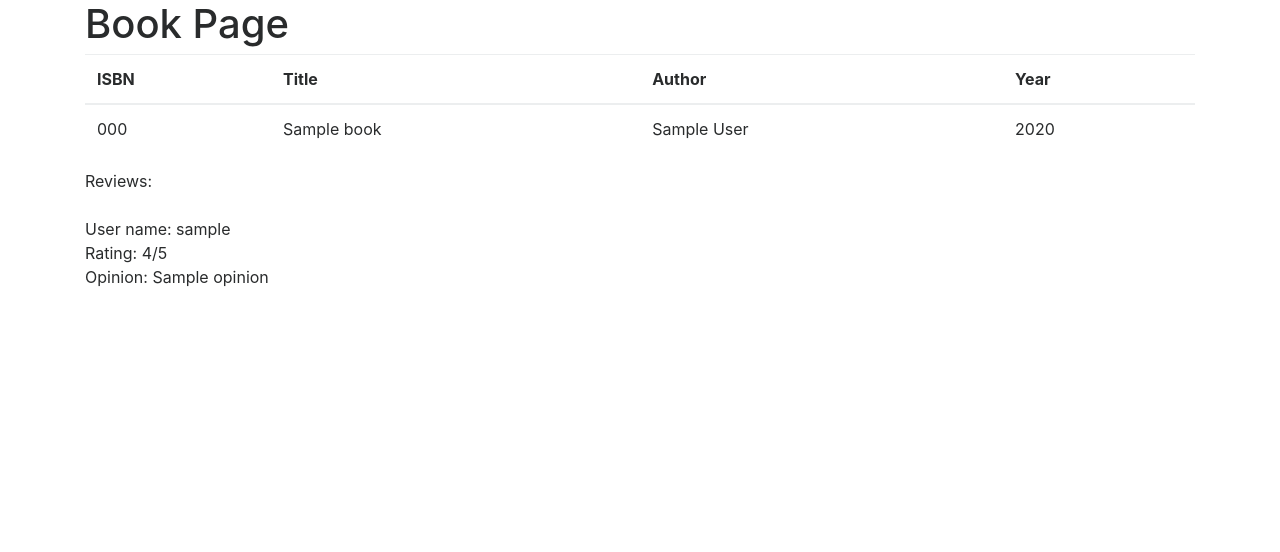
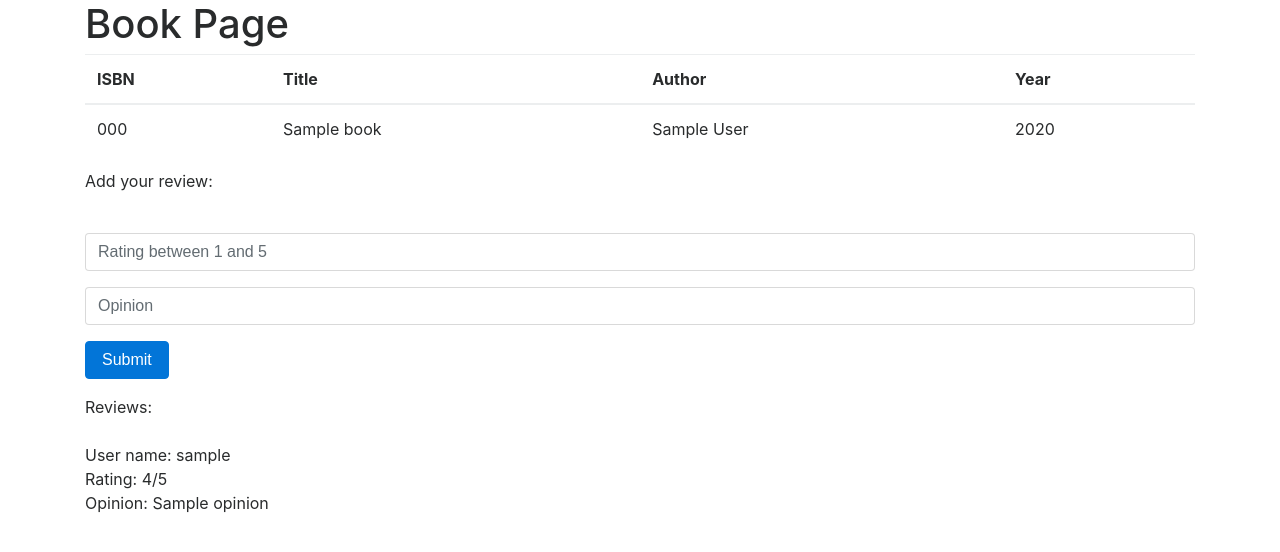
Before and after one commit to leonovko/Project1, a Flask app: template templates/book.html in a window 1280 px wide. Shown: the part 54-606 px from the top of the page. Run offline with Flask 2, Linux system fonts and the light colour scheme; the template is opened without the code that fills it: most values are stand-ins (such as "Sample title", 1, 10 or a date in 2020); some libraries are stand-ins or nearby versions.

Commit message:
Review Submission completed commit

```diff
--- a/application.py
+++ b/application.py
@@ -93,11 +93,44 @@ def books():
 @app.route("/books/<int:book_id>")
 def book(book_id):
 
-    # Make sure flight exists.
+    # Make sure book exists.
     book = db.execute("SELECT * FROM books WHERE id = :id", {"id": book_id}).fetchone()
     if book is None:
         return render_template("error.html", message="No such book.")
 
     reviews= db.execute("SELECT users.username, reviews.rating, reviews.opinion FROM (books INNER JOIN reviews ON books.id=reviews.book_id) INNER JOIN users ON reviews.user_id=users.id WHERE books.id = :id", {"id": book_id}).fetchall()
 
-    return render_template("book.html", book=book, reviews=reviews)
+    user_id_review_exist=db.execute("SELECT id FROM reviews WHERE user_id = :id", {"id": session['user_id']}).fetchone()
+
+    return render_template("book.html", book=book, reviews=reviews, user_id_review_exist=user_id_review_exist)
+
+
+
+@app.route("/", methods=["POST"])
+def addreview():
+    rating = request.form.get("rating")
+    opinion = request.form.get("opinion")
+    user_id = session['user_id']
+    book_id = request.form.get("book_id")
+
+    #parsing the rating
+    try:
+       rating = int(rating)
+    except ValueError:
+        return render_template("error.html", message="The rating should be an value between 1 and 5, not a text")
+
+    if (rating < 1) or (rating > 5):
+        return render_template("error.html", message="The rating should be a value between 1 and 5")
+
+
+    #Insert the rating in the data base
+    db.execute("INSERT INTO reviews (rating, opinion, user_id, book_id) VALUES (:rating, :opinion, :user_id, :book_id )",
+        {"rating":rating, "opinion":opinion, "user_id":user_id, "book_id":book_id})
+    db.commit()
+
+    #here you should actually call the function book(book_id), but for me it didn't work
+    book = db.execute("SELECT * FROM books WHERE id = :id", {"id": book_id}).fetchone()
+    reviews= db.execute("SELECT users.username, reviews.rating, reviews.opinion FROM (books INNER JOIN reviews ON books.id=reviews.book_id) INNER JOIN users ON reviews.user_id=users.id WHERE books.id = :id", {"id": book_id}).fetchall()
+    user_id_review_exist=db.execute("SELECT id FROM reviews WHERE user_id = :id", {"id": session['user_id']}).fetchone()
+
+    return render_template("book.html", book=book, reviews=reviews, user_id_review_exist=user_id_review_exist)
--- a/templates/book.html
+++ b/templates/book.html
@@ -26,6 +26,31 @@
           </tbody>
       </table>
 
+      {% if not user_id_review_exist %}
+
+      <div>Add your review:</div><br>
+      <form action="{{ url_for('addreview') }}" method="post">
+
+            <div class="form-group">
+              <input class="form-control" name="book_id" type="hidden" value={{book.id}}>
+            </div>
+
+            <div class="form-group">
+                <input class="form-control" name="rating" placeholder="Rating between 1 and 5">
+            </div>
+
+            <div class="form-group">
+                <input class="form-control" name="opinion" placeholder="Opinion">
+            </div>
+
+            <div class="form-group">
+                <button class="btn btn-primary">Submit</button>
+            </div>
+        </form>
+
+        {% endif %}
+
+
 
       <div>Reviews:</div><br>
       {% for review in reviews %}
```
